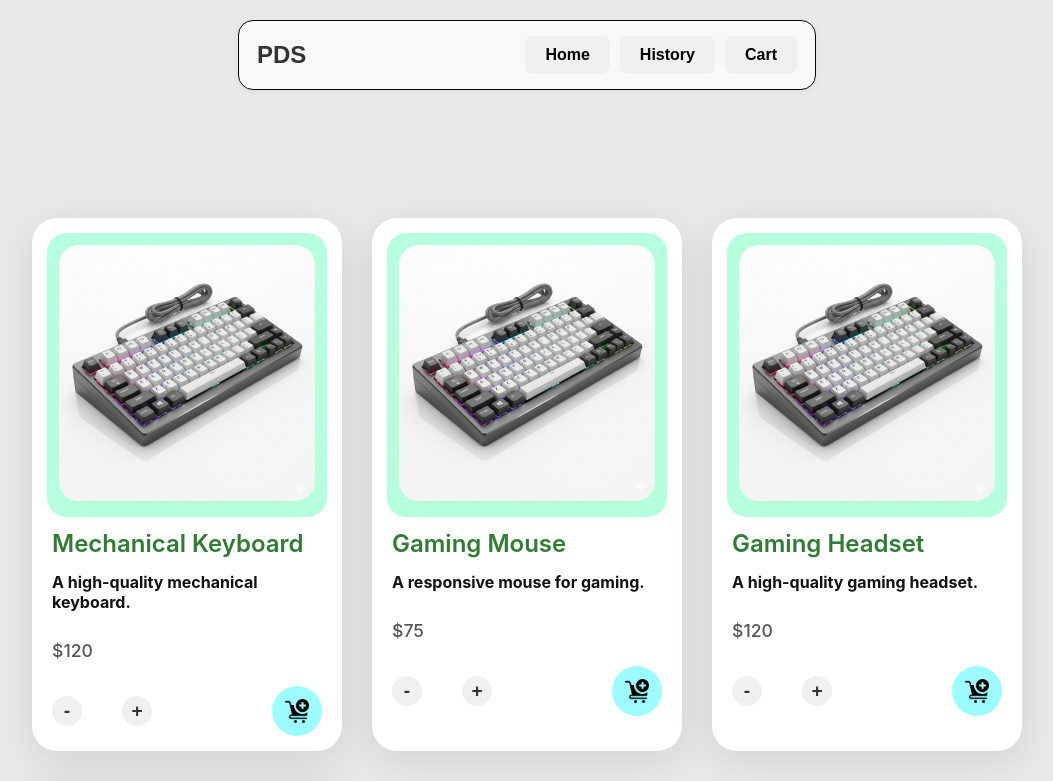
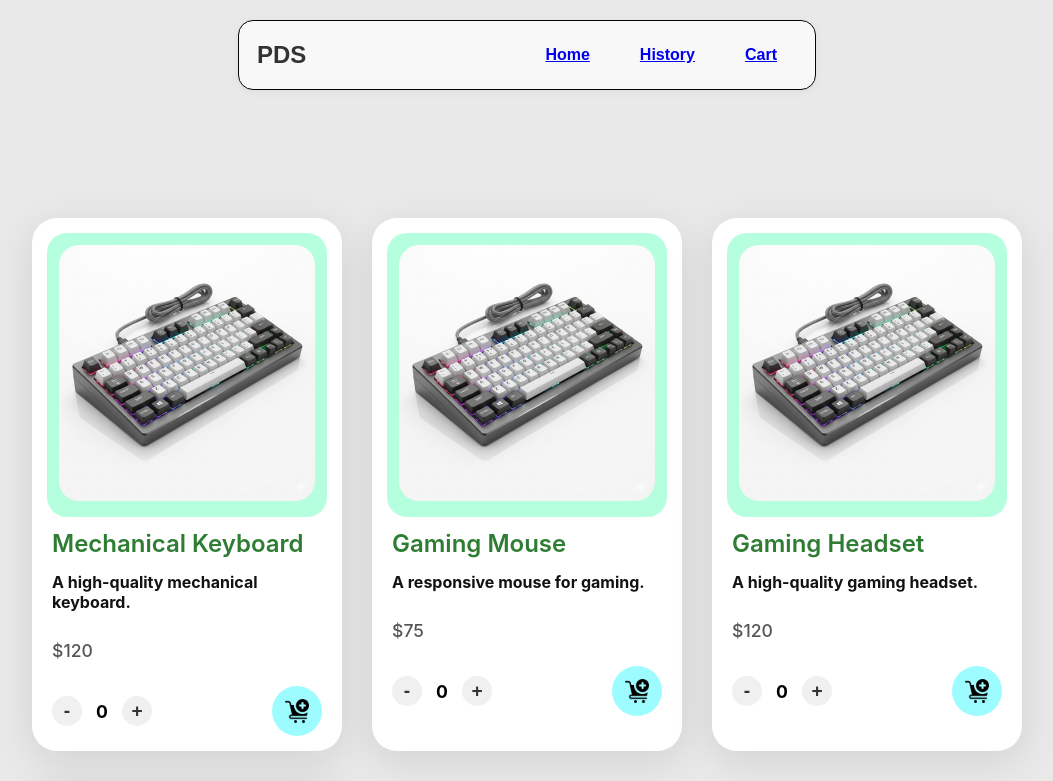
Before and after one commit to Gopi004/product-delivery-system, a React (Vite) app in the folder frontend/: page /customer/dashboard in a window 1280 px wide. Shown: the top 781 px of the page, without its empty margins (113-1166 px from the left). Built offline with nearby package versions, Linux system fonts and the light colour scheme; a web font is replaced by a local one.

Commit message:
card grid removed and cart page created

```diff
--- a/frontend/src/App.jsx
+++ b/frontend/src/App.jsx
@@ -4,6 +4,7 @@ import CustomerDashboard from './pages/CustomerDashboard.jsx';
 import './index.css'
 import DealerPage from './pages/DealerPage.jsx';
 import './CustomerDashboard.css'
+import CartPage from './components/CartPage.jsx';
 
 // --- Placeholder Components ---
 // You should move these into their own files inside a 'pages' folder later.
@@ -30,6 +31,7 @@ function App() {
         <Route path="/customer/dashboard" element={<CustomerDashboard />} />
         <Route path="/dealer/dashboard" element={<DealerPage />} />
         <Route path="/delivery/dashboard" element={<DeliveryDashboard />} />
+        <Route path="/cart" element={<CartPage />} />
       </Routes>
     </BrowserRouter>
   );
--- a/frontend/src/components/CardGrid.jsx
+++ /dev/null
@@ -1,49 +0,0 @@
-import React from "react";
-import Card from "./card";
-import mechanicalKeyboard from '../assets/mech_keyboard.png';
-
-
-const products = [
-  {
-    id: 'p1',
-    name: 'Mechanical Keyboard',
-    price: 120,
-    description: 'A high-quality mechanical keyboard.',
-    imageUrl: mechanicalKeyboard // The imported image
-  },
-  {
-    id: 'p2',
-    name: 'Gaming Mouse',
-    price: 75,
-    description: 'A responsive mouse for gaming.',
-    imageUrl: mechanicalKeyboard // You would import this
-  },
-  {
-    id: 'p3',
-    name: 'Gaming Headset',
-    price: 120,
-    description: 'A high-quality gaming headset.',
-    imageUrl: mechanicalKeyboard // The imported image
-  },
-  {
-    id: 'p4',
-    name: 'Gaming controller',
-    price: 75,
-    description: 'A responsive controller for gaming.',
-    imageUrl: mechanicalKeyboard // You would import this
-  },
-];
-
-const CardGrid = ({actor}) => {
-    return (
-        <div>
-        <div className="card-grid">
-            {products.map(product => (
-                <Card key={product.id} product={product} view={actor} />
-            ))}
-        </div>
-        </div>
-
-    );
-};
-export default CardGrid;
--- /dev/null
+++ b/frontend/src/components/CartPage.jsx
@@ -0,0 +1,11 @@
+import {react} from "react";
+
+function CartPage(){
+    return (
+        <div>
+            <h2>Cart Page</h2>
+        </div>
+    );
+}
+
+export default CartPage;
--- a/frontend/src/components/NavBar.jsx
+++ b/frontend/src/components/NavBar.jsx
@@ -1,4 +1,5 @@
 import React from "react";
+import { Link } from "react-router-dom";
 
 const NavBar = () => {
     return (
@@ -8,9 +9,9 @@ const NavBar = () => {
                     <span className="navbar-app-name">PDS</span>
                 </div>
                 <div className="navbar-right">
-                    <button className="navbar-button">Home</button>
-                    <button className="navbar-button">History</button>
-                    <button className="navbar-button">Cart</button>
+                    <Link to="/" className="navbar-button">Home</Link>
+                    <Link to="/history" className="navbar-button">History</Link>
+                    <Link to="/cart" className="navbar-button">Cart</Link>
                 </div>
             </div>
         </nav>
--- a/frontend/src/components/card.jsx
+++ b/frontend/src/components/card.jsx
@@ -1,8 +1,43 @@
 import React,{useState} from "react";
 import addCartIcon from "../assets/add_to_cart.png";
+import mechanicalKeyboard from '../assets/mech_keyboard.png';
+
+const products = [
+  {
+    id: 'p1',
+    name: 'Mechanical Keyboard',
+    price: 120,
+    description: 'A high-quality mechanical keyboard.',
+    imageUrl: mechanicalKeyboard // The imported image
+  },
+  {
+    id: 'p2',
+    name: 'Gaming Mouse',
+    price: 75,
+    description: 'A responsive mouse for gaming.',
+    imageUrl: mechanicalKeyboard // You would import this
+  },
+  {
+    id: 'p3',
+    name: 'Gaming Headset',
+    price: 120,
+    description: 'A high-quality gaming headset.',
+    imageUrl: mechanicalKeyboard // The imported image
+  },
+  {
+    id: 'p4',
+    name: 'Gaming controller',
+    price: 75,
+    description: 'A responsive controller for gaming.',
+    imageUrl: mechanicalKeyboard // You would import this
+  },
+];
+
+
+
 const Card = ({product,view,onAddToCart,onEdit,onDelete}) =>{
     console.log("View prop in Card component:", view);
-    const[quantity,setQuantity] = useState(product.stock);
+    const[quantity,setQuantity] = useState(0);
 
     const handleIncrement = () =>{
         setQuantity(prevQuantity => prevQuantity + 1);
@@ -53,4 +88,18 @@ const Card = ({product,view,onAddToCart,onEdit,onDelete}) =>{
     );
 };
 
-export default Card;
+const CardGrid = ({actor}) => {
+    return (
+        <div>
+        <div className="card-grid">
+            {products.map(product => (
+                <Card key={product.id} product={product} view={actor} />
+            ))}
+        </div>
+        </div>
+
+    );
+};
+
+
+export default CardGrid;
--- a/frontend/src/pages/CustomerDashboard.jsx
+++ b/frontend/src/pages/CustomerDashboard.jsx
@@ -1,4 +1,4 @@
-import CardGrid from "../components/CardGrid";
+import CardGrid from "../components/card.jsx";
 import NavBar from "../components/NavBar";
 import React from "react";
 
@@ -7,7 +7,7 @@ function CustomerDashboard(){
     return (
         <div>
             <div><NavBar /></div>
-            <div><CardGrid actor="customer"/></div>
+            <div><CardGrid actor="customer" /></div>
         </div>
     );
 
--- a/frontend/src/pages/DealerPage.jsx
+++ b/frontend/src/pages/DealerPage.jsx
@@ -3,7 +3,7 @@ import Card from "../components/card.jsx"
 import Popup from 'reactjs-popup';
 import 'reactjs-popup/dist/index.css';
 import axios from 'axios';
-import CardGrid from "../components/CardGrid.jsx";
+import CardGrid from "../components/card.jsx";
 
 function DealerPage(){
 
```
